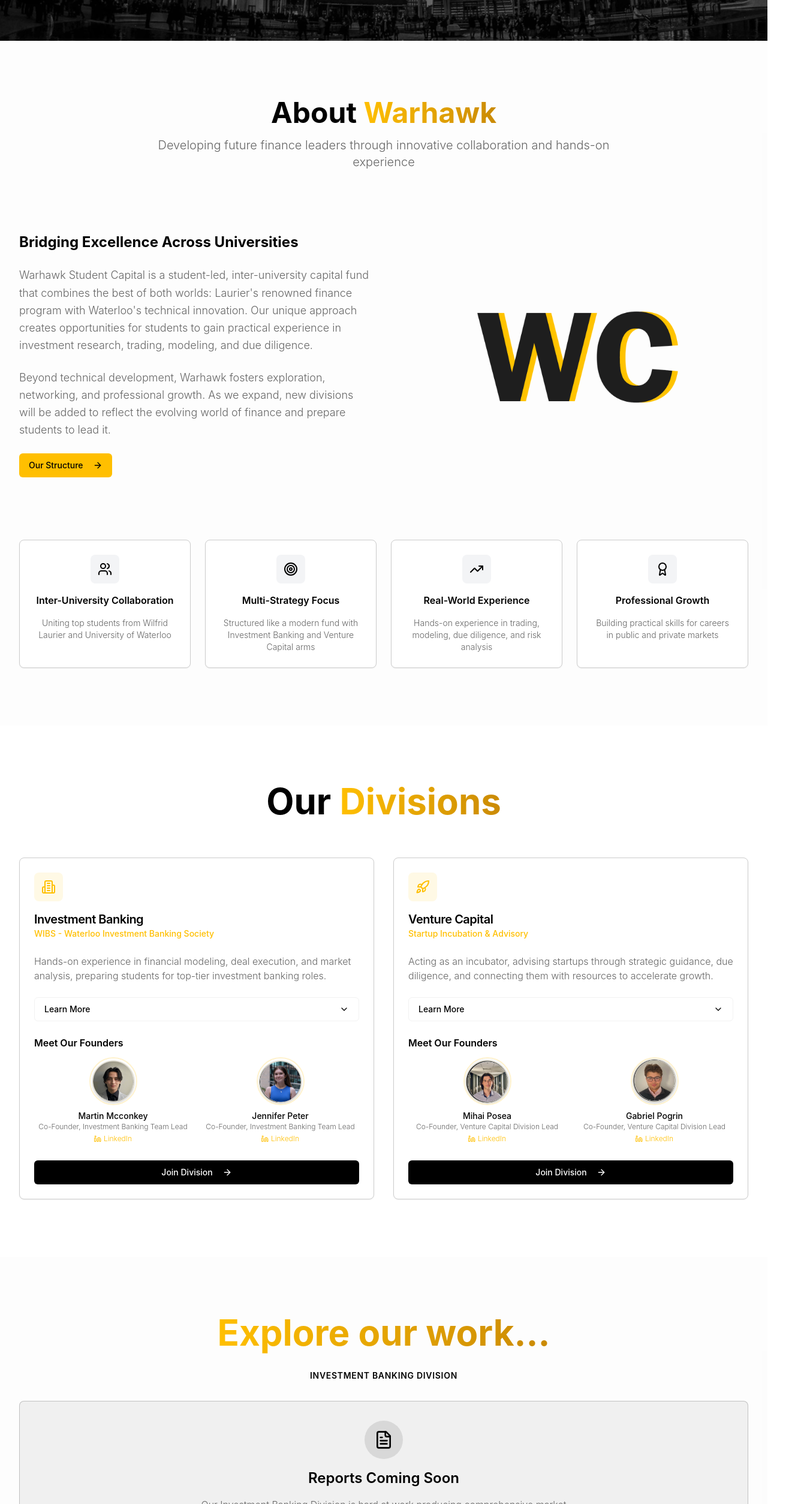
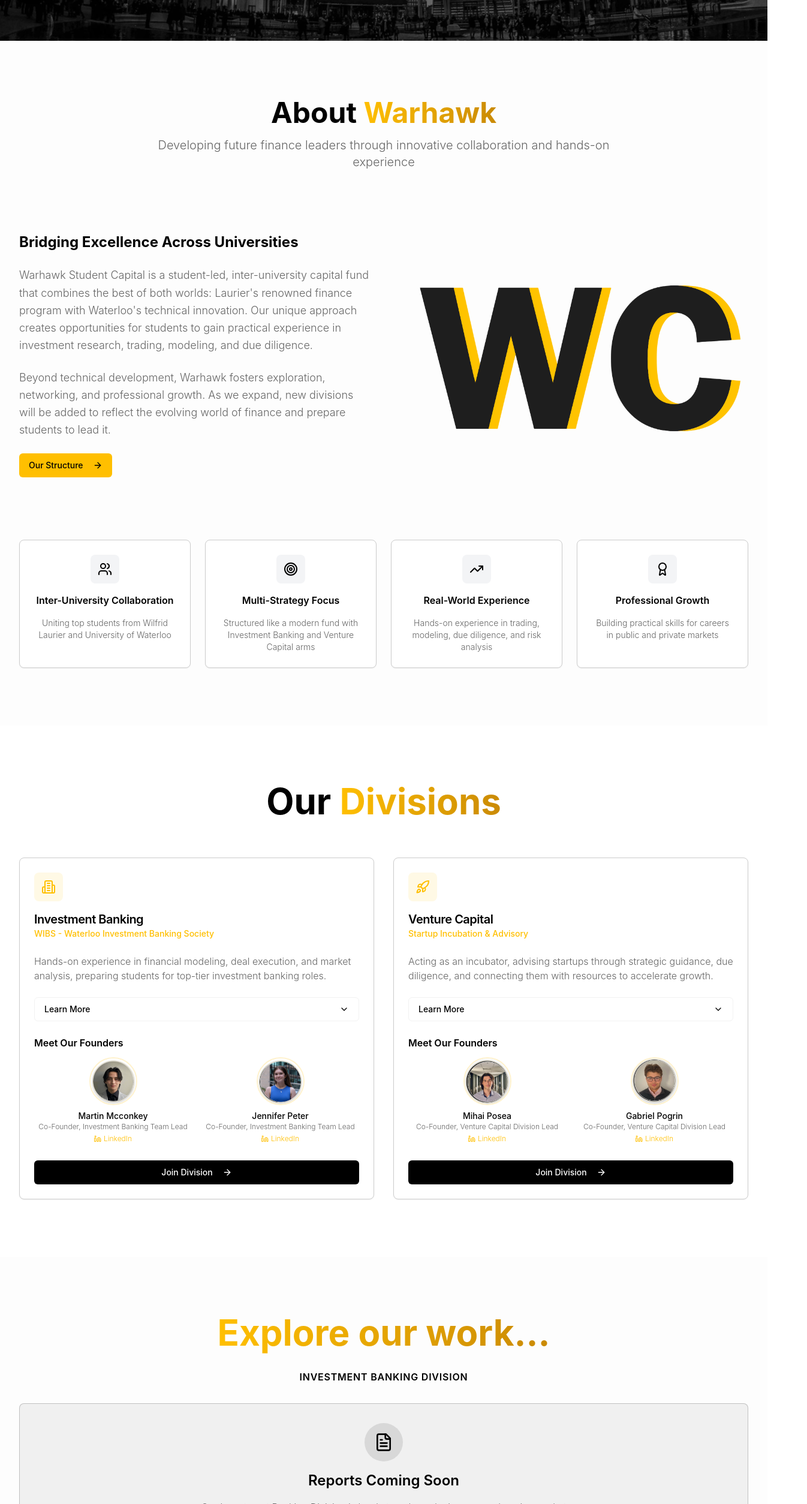
Before and after one commit to MihaiPosea/warhawk-fintech-forge-46, a React (Vite) app: page / in a window 1280 px wide. Shown: the part 796-3304 px from the top of the page at 60% size, 1346 px wide, since content can reach past the window. Built offline with nearby package versions, Linux system fonts and the light colour scheme; a web font is replaced by a local one.

Commit message:
Adjust element sizes in about and explore sections.
- Increased the size of the WC logo in the about section.
- Increased the size of division titles in the Explore our work section by 20%.

```diff
--- a/src/components/About.tsx
+++ b/src/components/About.tsx
@@ -66,11 +66,11 @@ const About = () => {
           </div>
 
           <div className="relative">
-            <div className="flex items-center justify-center p-12">
+            <div className="flex items-center justify-center p-8">
               <img
                 src="/lovable-uploads/3af49b36-b4ff-4f97-a73a-27e50bcdf01a.png"
                 alt="Warhawk Capital Logo"
-                className="w-full h-full object-contain"
+                className="w-full h-full object-contain scale-150"
               />
             </div>
           </div>
--- a/src/components/Reports.tsx
+++ b/src/components/Reports.tsx
@@ -12,7 +12,7 @@ const Reports = () => {
           <h2 className="text-4xl sm:text-5xl lg:text-6xl font-bold scroll-fade-in">
             <span className="gradient-text">Explore our work...</span>
           </h2>
-          <div className="text-sm font-semibold text-primary tracking-wider uppercase mb-4">
+          <div className="text-base font-semibold text-primary tracking-wider uppercase mb-4">
             Investment Banking Division
           </div>
         </div>
```
